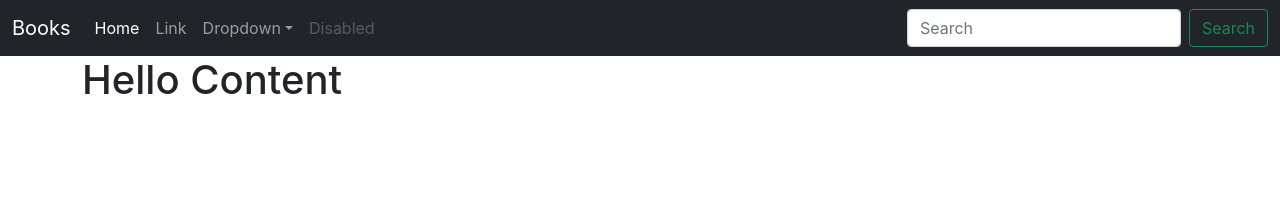
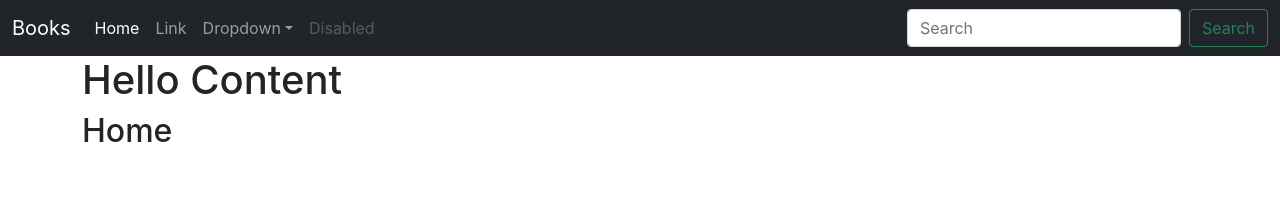
Before and after one commit to juanihno/BookSampleProject, a React (Create React App) app: page / in a window 1280 px wide. Shown: the top 202 px of the page. Built offline with nearby package versions, Linux system fonts and the light colour scheme.

Commit message:
adding routes in content

```diff
--- /dev/null
+++ b/src/Components/About.js
@@ -0,0 +1,7 @@
+export function About ( props ) {
+  return(
+    <div className="about">
+      <h2>About</h2>
+    </div>
+  )
+}
--- a/src/Components/Content.js
+++ b/src/Components/Content.js
@@ -1,7 +1,20 @@
+import { Switch, Route } from 'react-router-dom';
+
+import {Home} from './Home';
+import {About} from './About';
+
 export function Content( props ) {
   return(
     <div className="container">
       <h1>Hello Content</h1>
+      <Switch>
+        <Route path="/">
+          <Home />
+        </Route>
+        <Route path="/about">
+          <About />
+        </Route>
+      </Switch>
     </div>
   )
 }
--- /dev/null
+++ b/src/Components/Home.js
@@ -0,0 +1,7 @@
+export function Home ( props ) {
+  return(
+    <div className="home">
+      <h2>Home</h2>
+    </div>
+  )
+}
```
